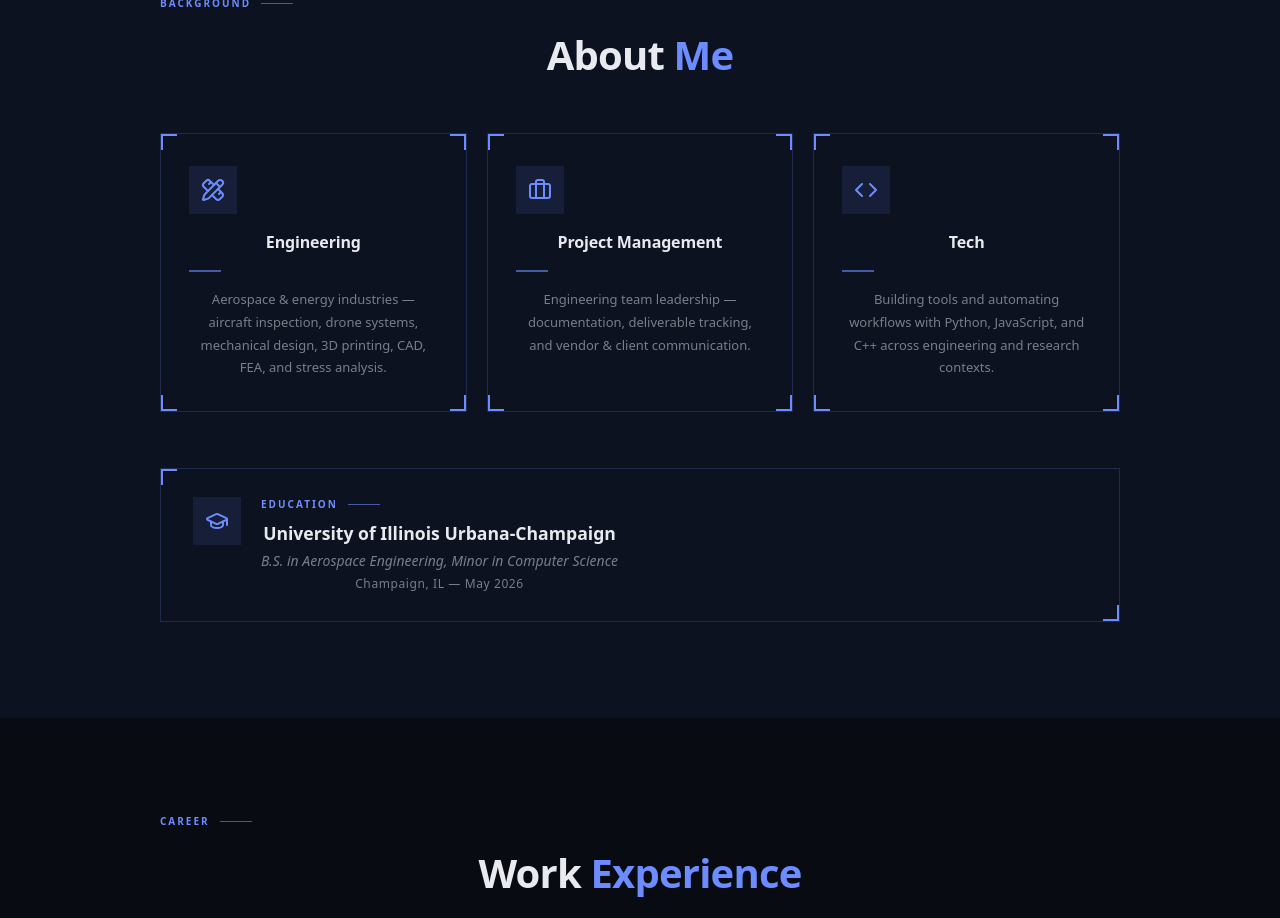
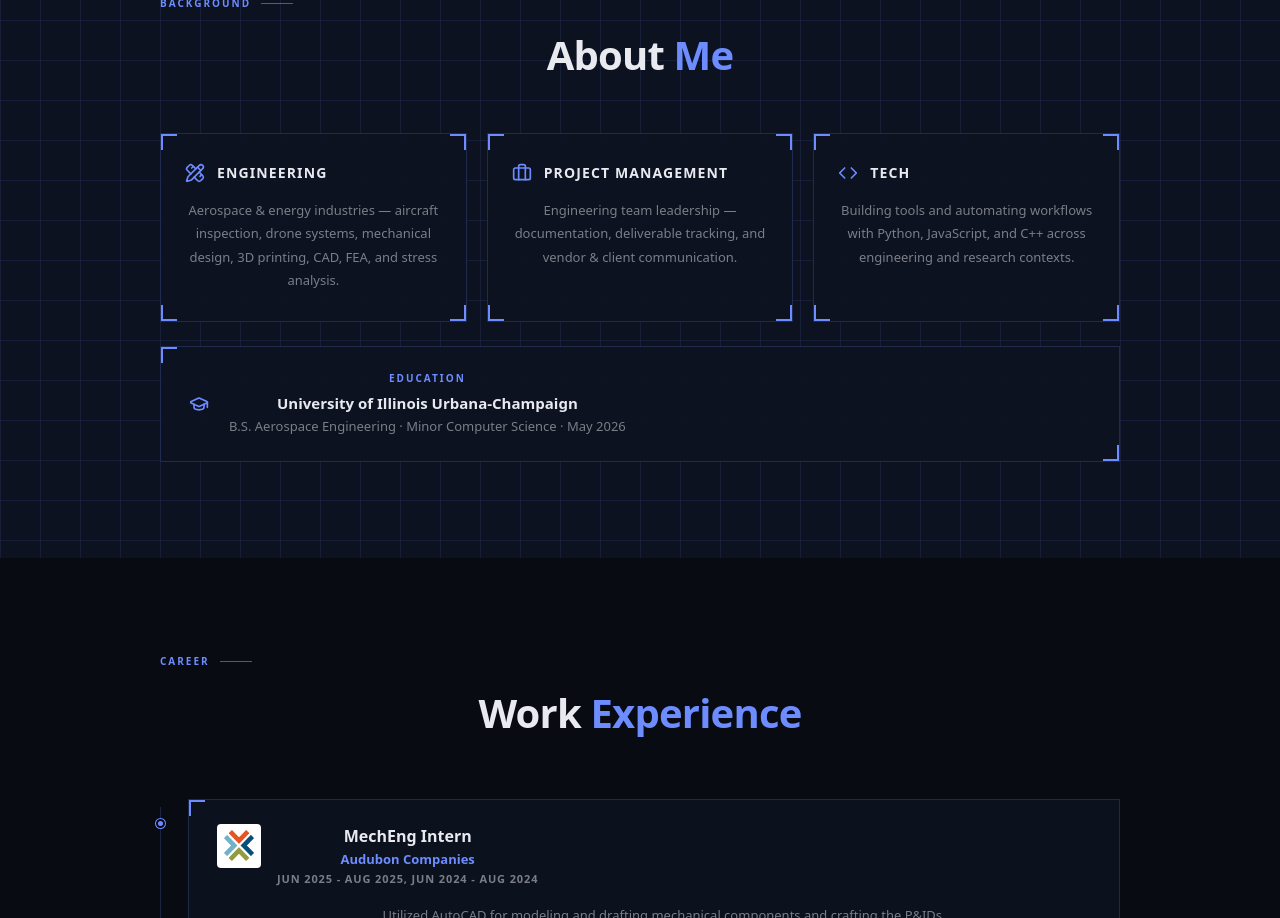
Before and after one commit to Barin05/Personal-Portfolio, a React (Vite) app: page / in a window 1280 px wide. Shown: the part 900-1818 px from the top of the page. Built offline with nearby package versions, Linux system fonts and the light colour scheme; the HTML template or start-up script is replaced by a standard one.

Commit message:
fix: about section grid bg, unified icon+title row, cleaner card layout

```diff
--- a/src/components/AboutSection.jsx
+++ b/src/components/AboutSection.jsx
@@ -2,17 +2,17 @@ import { Briefcase, Code, PencilRuler, GraduationCap } from "lucide-react";
 
 const disciplines = [
   {
-    icon: <PencilRuler size={24} />,
+    icon: <PencilRuler size={20} />,
     title: "Engineering",
     desc: "Aerospace & energy industries — aircraft inspection, drone systems, mechanical design, 3D printing, CAD, FEA, and stress analysis.",
   },
   {
-    icon: <Briefcase size={24} />,
+    icon: <Briefcase size={20} />,
     title: "Project Management",
     desc: "Engineering team leadership — documentation, deliverable tracking, and vendor & client communication.",
   },
   {
-    icon: <Code size={24} />,
+    icon: <Code size={20} />,
     title: "Tech",
     desc: "Building tools and automating workflows with Python, JavaScript, and C++ across engineering and research contexts.",
   },
@@ -23,7 +23,7 @@ export const AboutSection = () => {
     <section
       id="about"
       className="ae-grid-bg py-24 px-4 relative"
-      style={{ background: "var(--ae-bg2)" }}
+      style={{ backgroundColor: "var(--ae-bg2)" }}
     >
       <div className="container mx-auto max-w-5xl">
         <div className="ae-eyebrow">Background</div>
@@ -31,13 +31,13 @@ export const AboutSection = () => {
           About <span style={{ color: "var(--ae-accent)" }}>Me</span>
         </h2>
 
-        {/* Discipline cards — full-width three-column */}
+        {/* Discipline cards */}
         <div
           style={{
             display: "grid",
             gridTemplateColumns: "repeat(auto-fit, minmax(260px, 1fr))",
             gap: "20px",
-            marginBottom: "56px",
+            marginBottom: "24px",
           }}
         >
           {disciplines.map(({ icon, title, desc }) => (
@@ -47,10 +47,7 @@ export const AboutSection = () => {
                 position: "relative",
                 background: "var(--ae-card)",
                 border: "1px solid var(--ae-border)",
-                padding: "32px 28px",
-                display: "flex",
-                flexDirection: "column",
-                gap: "16px",
+                padding: "28px 24px",
               }}
             >
               <span className="ae-corner ae-tl" />
@@ -58,50 +55,38 @@ export const AboutSection = () => {
               <span className="ae-corner ae-bl" />
               <span className="ae-corner ae-br" />
 
-              {/* Icon */}
+              {/* Icon + title row */}
               <div
                 style={{
-                  width: "48px",
-                  height: "48px",
                   display: "flex",
                   alignItems: "center",
-                  justifyContent: "center",
-                  background: "rgba(108,140,255,0.1)",
-                  color: "var(--ae-accent)",
+                  gap: "12px",
+                  marginBottom: "16px",
                 }}
               >
+                <span style={{ color: "var(--ae-accent)", display: "flex", flexShrink: 0 }}>
                   {icon}
-              </div>
-
-              {/* Title */}
+                </span>
                 <h4
                   style={{
-                  fontWeight: 800,
-                  fontSize: "1rem",
-                  letterSpacing: "-0.01em",
+                    fontWeight: 700,
+                    fontSize: "14px",
+                    letterSpacing: "0.08em",
+                    textTransform: "uppercase",
                     color: "var(--ae-text)",
                     margin: 0,
                   }}
                 >
                   {title}
                 </h4>
-
-              {/* Divider */}
-              <div
-                style={{
-                  width: "32px",
-                  height: "2px",
-                  background: "var(--ae-accent)",
-                  opacity: 0.6,
-                }}
-              />
+              </div>
 
               {/* Description */}
               <p
                 style={{
                   color: "var(--ae-muted)",
                   fontSize: "13px",
-                  lineHeight: 1.75,
+                  lineHeight: 1.8,
                   margin: 0,
                 }}
               >
@@ -117,47 +102,44 @@ export const AboutSection = () => {
             position: "relative",
             background: "var(--ae-card)",
             border: "1px solid var(--ae-border)",
-            padding: "28px 32px",
+            padding: "24px 28px",
             display: "flex",
-            alignItems: "flex-start",
+            alignItems: "center",
             gap: "20px",
           }}
         >
           <span className="ae-corner ae-tl" />
           <span className="ae-corner ae-br" />
 
+          <span style={{ color: "var(--ae-accent)", display: "flex", flexShrink: 0 }}>
+            <GraduationCap size={20} />
+          </span>
+
+          <div>
             <div
               style={{
-              width: "48px",
-              height: "48px",
-              display: "flex",
-              alignItems: "center",
-              justifyContent: "center",
-              background: "rgba(108,140,255,0.1)",
+                fontSize: "10px",
+                fontWeight: 700,
+                letterSpacing: "0.2em",
+                textTransform: "uppercase",
                 color: "var(--ae-accent)",
-              flexShrink: 0,
+                marginBottom: "6px",
               }}
             >
-            <GraduationCap size={24} />
+              Education
             </div>
-
-          <div>
-            <div className="ae-eyebrow" style={{ marginBottom: "8px" }}>Education</div>
             <h3
               style={{
-                fontSize: "1.1rem",
+                fontSize: "15px",
                 fontWeight: 700,
                 color: "var(--ae-text)",
-                marginBottom: "4px",
+                margin: "0 0 3px",
               }}
             >
               University of Illinois Urbana-Champaign
             </h3>
-            <p style={{ fontSize: "14px", fontStyle: "italic", color: "var(--ae-muted)", margin: "0 0 4px" }}>
-              B.S. in Aerospace Engineering, Minor in Computer Science
-            </p>
-            <p style={{ fontSize: "12px", color: "var(--ae-muted)", margin: 0, letterSpacing: "0.05em" }}>
-              Champaign, IL — May 2026
+            <p style={{ fontSize: "13px", color: "var(--ae-muted)", margin: 0 }}>
+              B.S. Aerospace Engineering · Minor Computer Science · May 2026
             </p>
           </div>
         </div>
```
Lines whose indentation alone changed are shown as unchanged.
